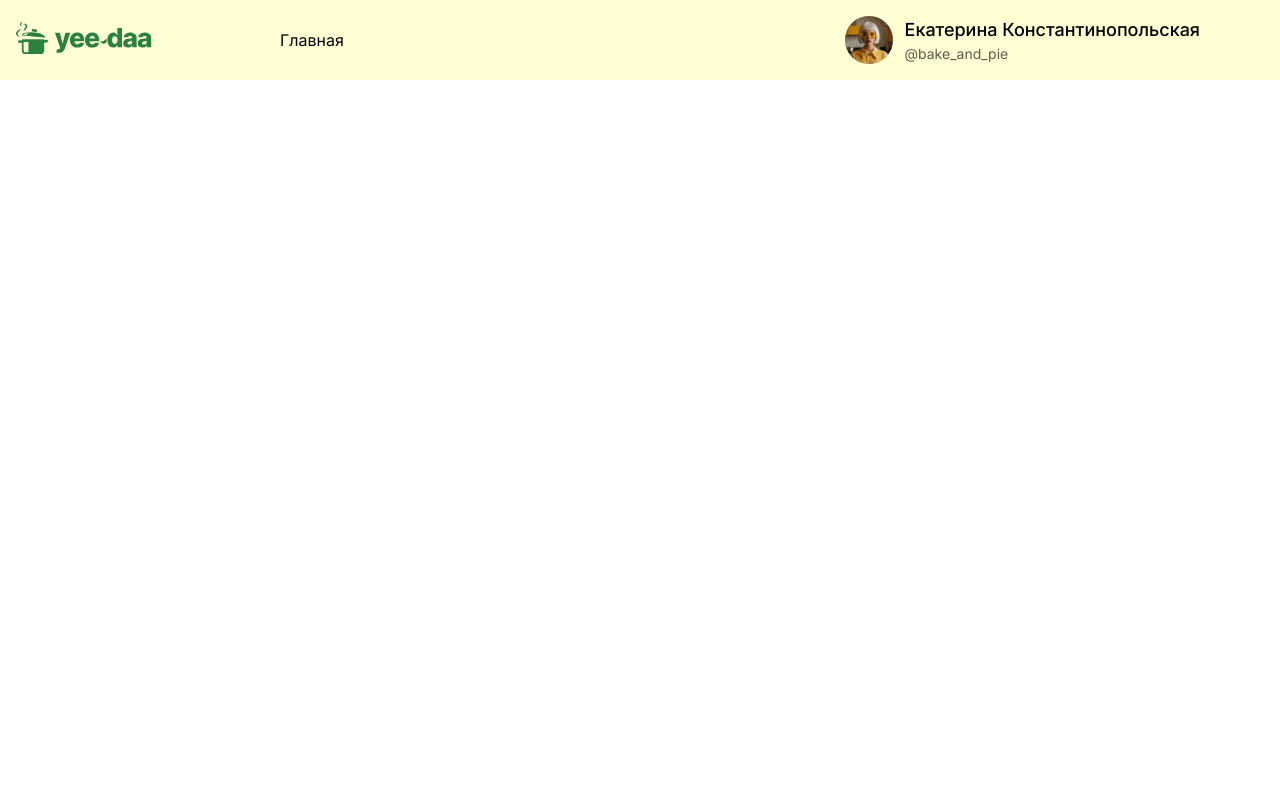
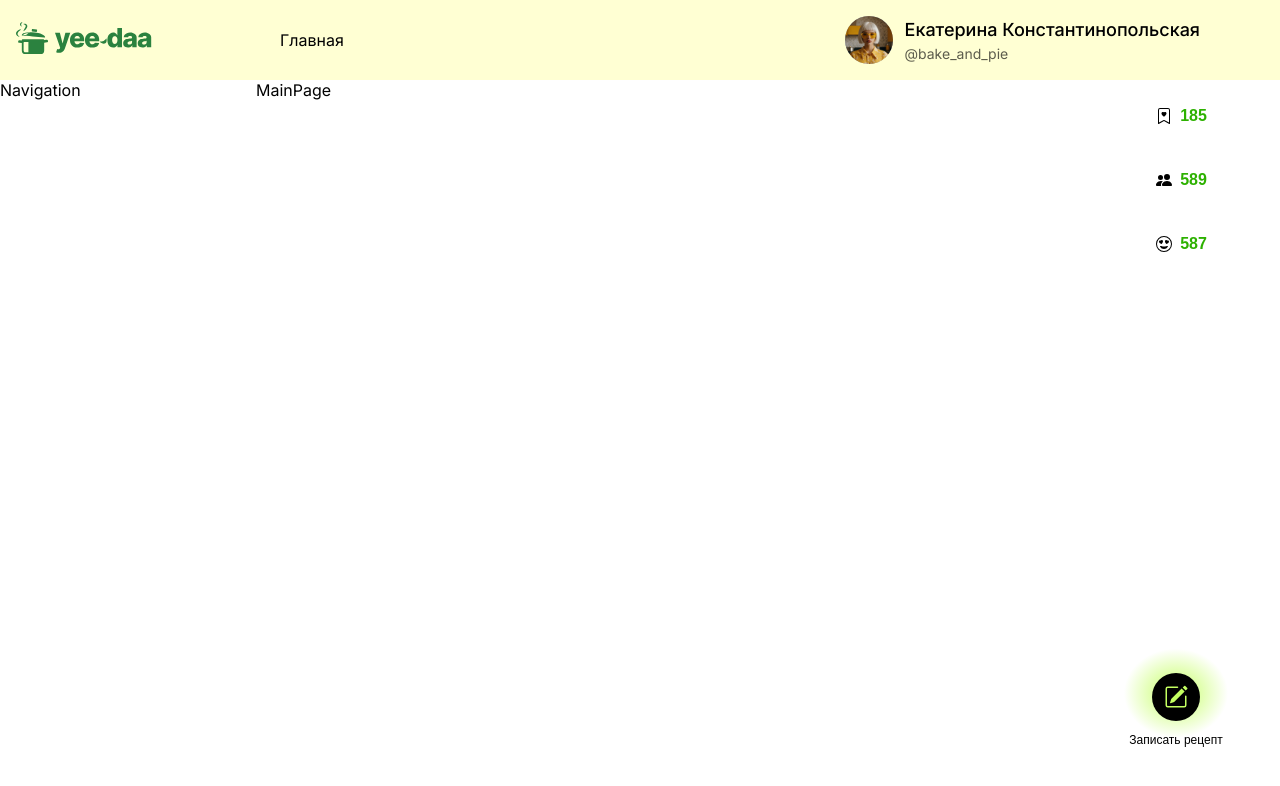
Before and after one commit to ClevertecFrontendLab/ArtemMikhalenia, a React (Vite) app: page / in a window 1280 px wide. Shown: the top 786 px of the page. Built offline with nearby package versions, Linux system fonts and the light colour scheme; no server answers.

Commit message:
feat(*): add sidebar html and css

```diff
--- a/package.json
+++ b/package.json
@@ -28,6 +28,7 @@
         "lefthook": "1.10.10",
         "react": "19.0.0",
         "react-dom": "19.0.0",
+        "react-icons": "^5.5.0",
         "react-redux": "9.2.0",
         "react-router": "7.1.5"
     },
--- a/src/app/App.tsx
+++ b/src/app/App.tsx
@@ -1,6 +1,6 @@
 import './App.css';
 
-import HomePage from '~/pages/HomePage';
+import RootLayout from '~/layouts/RootLayout';
 import { useGetPostsQuery } from '~/query/services/posts.ts';
 
 function App() {
@@ -8,7 +8,7 @@ function App() {
 
     return (
         <>
-            <HomePage />
+            <RootLayout />
         </>
     );
 }
--- a/src/components/Header/Header.tsx
+++ b/src/components/Header/Header.tsx
@@ -14,7 +14,7 @@ const Header = () => {
 
     return (
         <>
-            <Container w='100%' bg='#ffffd3' as='header' data-test-id='header'>
+            <Container w='100%' bg='#ffffd3'>
                 <Box className='header-content' sx={headerStyles}>
                     <Flex justify='space-between' align='center'>
                         <Box marginRight='128px'>
--- /dev/null
+++ b/src/components/Sidebar/Sidebar.tsx
@@ -0,0 +1,83 @@
+import { Button, Container, Flex, Stack, Text } from '@chakra-ui/react';
+import { BsBookmarkHeart, BsEmojiHeartEyes, BsPencilSquare, BsPeopleFill } from 'react-icons/bs';
+
+const Sidebar = () => {
+    const textStyles = {
+        fontWeight: '600',
+        fontSize: '16px',
+        lineHeight: '150%',
+        color: '#2db100',
+    };
+
+    const buttonStyles = {
+        maxWidth: '87px',
+        padding: '8px 16px',
+        border: 'none',
+        bg: 'none',
+        alignItems: 'center',
+        gap: '8px',
+        cursor: 'pointer',
+    };
+
+    return (
+        <>
+            <Container w='100%' h='100%' as='aside'>
+                <Flex
+                    className='sidebar-content'
+                    direction='column'
+                    justifyContent='space-between'
+                    h='100%'
+                >
+                    <Stack padding='16px 56px 16px 67px' gap='24px'>
+                        <Button sx={buttonStyles}>
+                            <BsBookmarkHeart size='16px' />
+                            <Text sx={textStyles}>185</Text>
+                        </Button>
+                        <Button sx={buttonStyles}>
+                            <BsPeopleFill size='16px' />
+                            <Text sx={textStyles}>589</Text>
+                        </Button>
+                        <Button sx={buttonStyles}>
+                            <BsEmojiHeartEyes size='16px' />
+                            <Text sx={textStyles}>587</Text>
+                        </Button>
+                    </Stack>
+                    <Button
+                        sx={{
+                            height: '178px',
+                            background:
+                                'radial-gradient(25% 25% at 50% 40%, #c4ff61 0%, #ffffff00 100%)',
+                            border: 'none',
+                            cursor: 'pointer',
+                        }}
+                        w='100%'
+                    >
+                        <Stack gap='12px' alignItems='center'>
+                            <Flex
+                                justifyContent='center'
+                                alignItems='center'
+                                w='48px'
+                                h='48px'
+                                borderRadius='50%'
+                                bg='#000'
+                            >
+                                <BsPencilSquare color='#c4ff61' size='24px' />
+                            </Flex>
+                            <Text
+                                fontWeight='400'
+                                fontSize='12px'
+                                lineHeight='133%'
+                                textAlign='center'
+                                color='#000000'
+                            >
+                                Записать рецепт
+                            </Text>
+                        </Stack>
+                    </Button>
+                </Flex>
+            </Container>
+        </>
+    );
+};
+
+export default Sidebar;
--- a/src/index.css
+++ b/src/index.css
@@ -15,3 +15,7 @@ body {
     font-family: 'Inter', sans-serif;
     font-weight: 400;
 }
+
+#root {
+    min-height: 100vh;
+}
--- /dev/null
+++ b/src/layouts/RootLayout.tsx
@@ -0,0 +1,23 @@
+import { Grid, GridItem } from '@chakra-ui/react';
+
+import Header from '~/components/Header/Header';
+import Sidebar from '~/components/Sidebar/Sidebar';
+
+const RootLayout = () => (
+    <Grid templateColumns='256px 1fr 208px ' templateRows='80px 1fr' w='100%' h='100vh'>
+        <GridItem as='header' data-test-id='header' rowSpan={1} colSpan={3}>
+            <Header />
+        </GridItem>
+        <GridItem as='nav' rowSpan={1} colSpan={1}>
+            <div>Navigation</div>
+        </GridItem>
+        <GridItem as='main' rowSpan={1} colSpan={1}>
+            <div>MainPage</div>
+        </GridItem>
+        <GridItem as='aside' rowSpan={1} colSpan={1}>
+            <Sidebar />
+        </GridItem>
+    </Grid>
+);
+
+export default RootLayout;
--- a/src/pages/HomePage.tsx
+++ b/src/pages/HomePage.tsx
@@ -1,5 +1,13 @@
+import { Grid } from '@chakra-ui/react';
+
 import Header from '~/components/Header/Header';
+import Sidebar from '~/components/Sidebar/Sidebar';
 
-const HomePage = () => <Header />;
+const HomePage = () => (
+    <Grid>
+        <Header />
+        <Sidebar />
+    </Grid>
+);
 
 export default HomePage;
```
Also changed, not shown: 1 other file (tests, documents, lock files or other folders).
